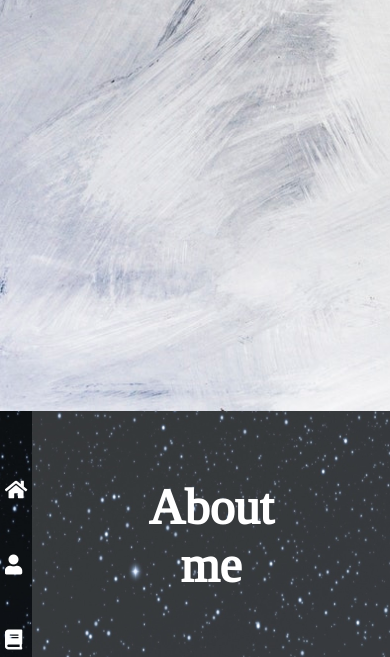
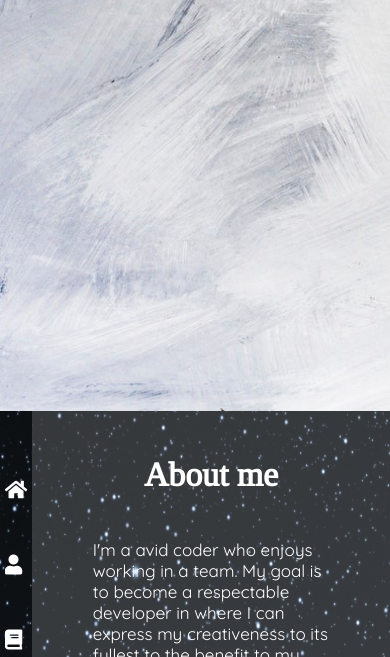
Before and after one commit to LiamHendricks97/online-cv, a plain HTML site: page index.html in a window 390 px wide. Shown: the part 433-1090 px from the top of the page. Drawn offline with Linux system fonts and the light colour scheme.

Commit message:
changed heading units
Changed heading units so that they are more responsive. The change was em to vmax.

```diff
--- a/css/style2.css
+++ b/css/style2.css
@@ -154,7 +154,7 @@ nav ul li a:link {
     padding: 0.5em 0.5em ;
 }
 .headerarticle {
-    font-size: 3.125rem;
+    font-size: 4vmax;
     font-family: 'Tinos', serif;
     text-align: center;
     padding: 5em 0em 1em 0;
@@ -389,6 +389,8 @@ p {
 
 /* Have been on holiday and feel quite rusty. Starting again today 16 January 2019 */
 /* There needs to be "filler" that fills out the website in areas after before the headers as to enlarge the vertical size of the website. Anouther way of explaining is to make the website looking empty and then playing with the background (maybe some paralax shit?) to "fill it out" ie more scrolling and less content. Also ties in with last post in above posts. */
+/* Using too many div's is not good. We were told to instead use more "semantics" such as article, section and blah blah */
+/* look for cv pdf */
 
 
     /* design to my understanding revolves around two methods or ways of doing(?)
```
